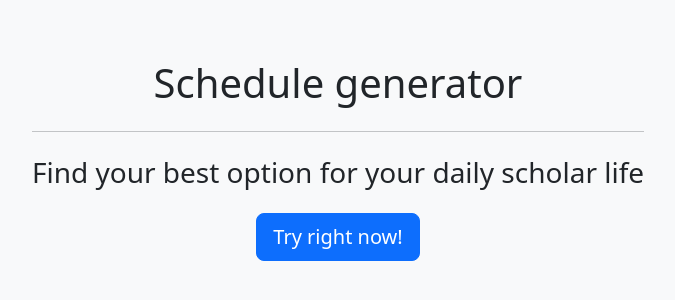
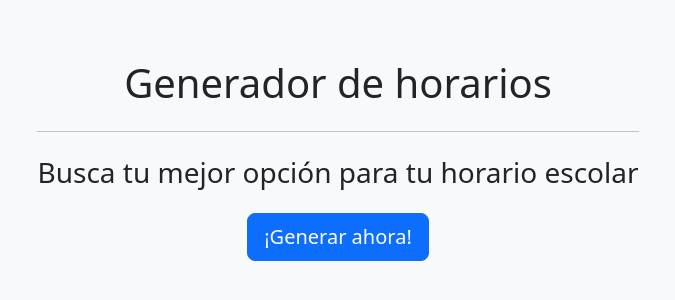
Before and after one commit to Luis4Armenta/schedule-generator, a React (Create React App) app: page / in a window 1280 px wide. Shown: the part 232-532 px from the top of the page, without its empty margins (302-977 px from the left). Built offline with nearby package versions, Linux system fonts and the light colour scheme.

Commit message:
Cambio al español

```diff
--- a/src/pages/homepage/homepage.js
+++ b/src/pages/homepage/homepage.js
@@ -7,10 +7,10 @@ const HomePage = () => {
     <div className='container'>
       <div className='d-flex align-items-center justify-content-center min-vh-100'>
         <div className='text-center'>
-          <h1>Schedule generator</h1>
+          <h1>Generador de horarios</h1>
           <hr className='my-4'/>
-          <h3>Find your best option for your daily scholar life</h3>
-          <Link to='/generator' className='btn btn-primary btn-lg my-3'>Try right now!</Link>
+          <h3>Busca tu mejor opción para tu horario escolar</h3>
+          <Link to='/generator' className='btn btn-primary btn-lg my-3'>¡Generar ahora!</Link>
         </div>
       </div>
     </div>
```
